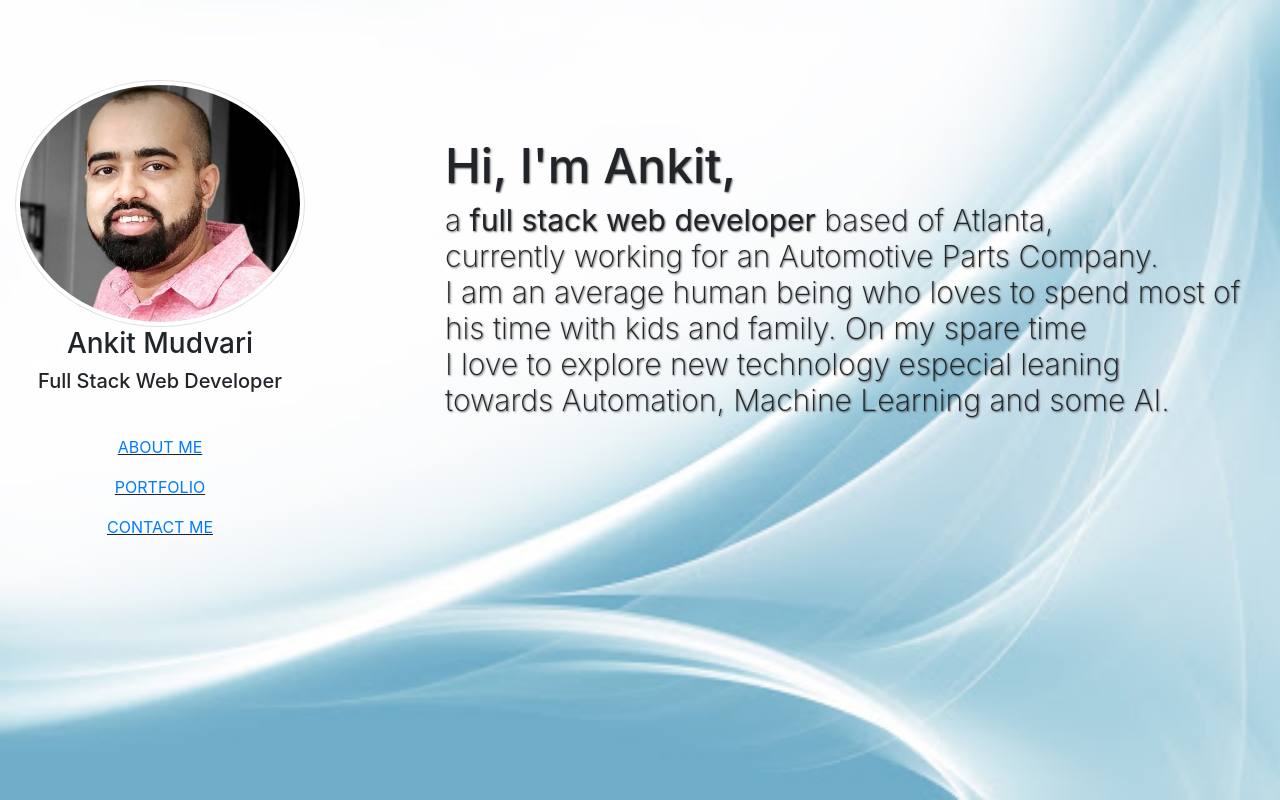
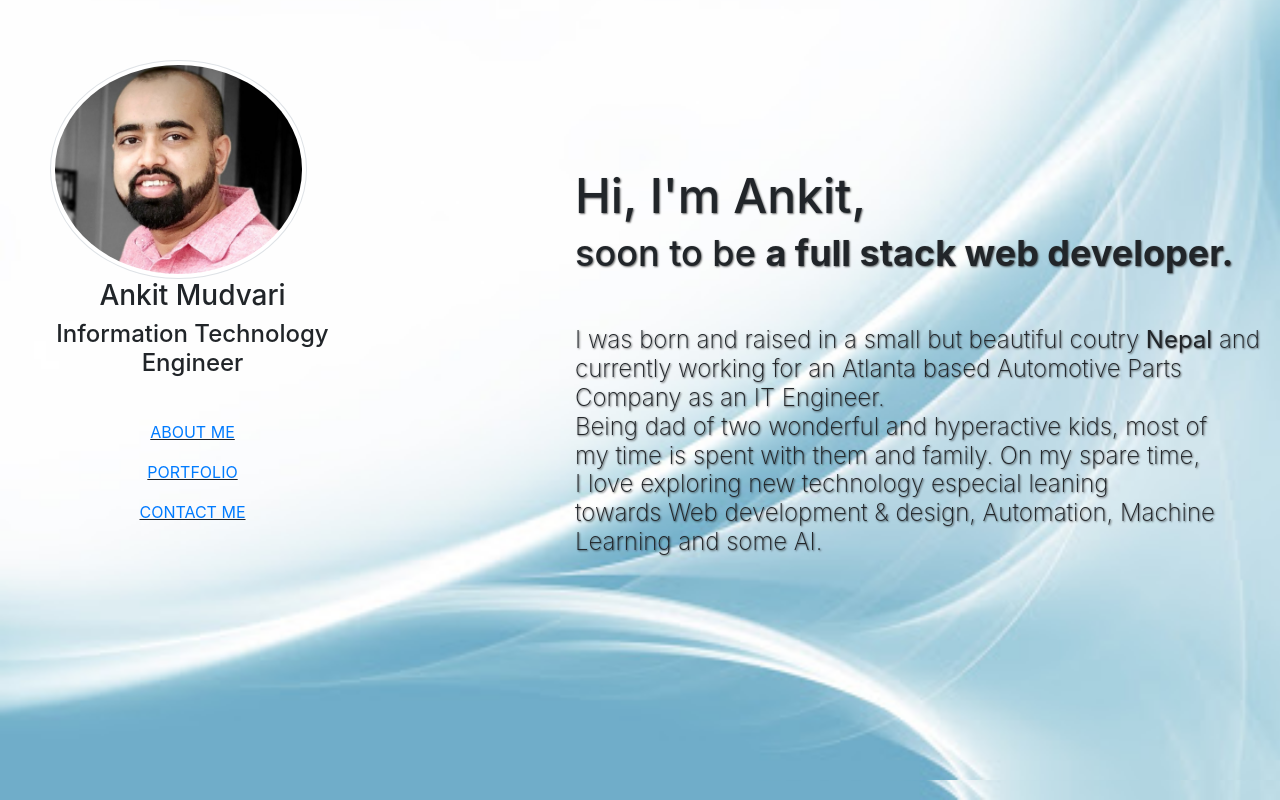
Before and after one commit to ankmud01/About_me, a plain HTML site: page index.html in a window 1280 px wide. Drawn offline with nearby package versions, Linux system fonts and the light colour scheme.

Commit message:
updated index html amd started working on portfolio page..

```diff
--- a/index.html
+++ b/index.html
@@ -13,9 +13,9 @@
 
 <body>
   <main>
-    <div class="container-fluid">
+    <div class="container-float">
       <div class="row">
-        <div class="col-sm-12 col-md-3 sidenav">
+        <div class="col-md-3 sidenav">
           <div class="descbox">
             <figure class="mypic" id="m-avatar">
               <img class="img-thumbnail description float-left margin-right=40px rounded-circle"
@@ -23,7 +23,7 @@
             </figure>
             <div class="namentitle">
               <h3 id="m-name">Ankit Mudvari</h3>
-              <h5 id="m-title">Full Stack Web Developer</h5>
+              <h4 id="m-title">Information Technology Engineer</h4>
             </div>
             <div class="m-links">
                 <a class="menuitem text-center text-uppercase nav-link active"
@@ -39,17 +39,18 @@
           <div class="home-section">
             <div class="home-section-inner">
               <div class="home-heading">
-                Hi, I'm Ankit,
+                Hi, I'm Ankit,<br>
               </div>
+              <h2 class="home-heading2">soon to be <strong>a full stack web developer.</strong><br><br></h2>
 
-              <h2 class="home-subheading">
-                a <strong>full stack web developer</strong> based of&nbsp;Atlanta,<br>
-                currently working for an Automotive Parts Company.<br>
-                I am an average human being who loves to spend most of<br>
-                    his time with kids and family. On my spare time<br>
-                I love to explore new technology especial leaning<br>
-                    towards Automation, Machine Learning and some AI.<br>
-              </h2>
+              <h4 class="home-subheading">
+                I was born and raised in a small but beautiful coutry <strong>Nepal</strong> and<br>
+                currently working for an Atlanta based Automotive Parts Company as an IT Engineer.<br>
+                Being dad of two wonderful and hyperactive kids, most of<br>
+                    my time is spent with them and family. On my spare time,<br>
+                I love exploring new technology especial leaning<br>
+                    towards Web development & design, Automation, Machine Learning and some AI.<br>
+              </h4>
             </div>
           </div>
         </div>
--- a/stylesheet.css
+++ b/stylesheet.css
@@ -1,3 +1,4 @@
+/* Body and Container CSS */
 body, html {
     height: 100%;
     background-image: url(./Assets/Images/abst_background.jpg);
@@ -5,15 +6,30 @@ body, html {
     background-repeat: no-repeat;
     background-size: cover;
   }
+.container-float{
+    display:table;
+    width: 100%;
+    margin-top: -20px;
+    padding-left: 50px; /*set left/right padding according to needs*/
+    box-sizing: border-box;
+}
+
+/* Picture, Name and Title CSS */
 #m-avatar{
     margin-top: 80px;
+}
+img{
+    height: 90%;
+    width: 90%;
 }
 #m-name, #m-title{
     text-align: center;
 }
+
+/* About Me body section CSS */
 .home-section {
-    padding-left: 110px;
-    padding-top: 130px;
+    padding-left: 210px;
+    padding-top: 180px;
     text-shadow: 1px 1px 2px rgba(0,0,0,.6);
     font-size: 12px;
 }
@@ -21,8 +37,12 @@ body, html {
     font-size: 4em;
     font-weight: 500;
 }
+.home-heading2 {
+    font-size: 3em;
+    font-weight: 500;
+}
 .home-section .home-subheading {
-    font-size: 2.5em;
+    font-size: 2.0em;
     font-weight: 200;
     text-transform: none;
 }
@@ -33,12 +53,13 @@ body, html {
     animation-name: fadein;
 
 }
-img{
-    height: auto;
-    width: auto;
-}
+
 /* Portfolio CSS */
-.portfolio-section{
+/* .portfolio-section{
     padding-left: 110px;
     padding-top: 100px;
+} */
+
+section{
+    display: block;
 }
```
Also changed, not shown: portfilio.html (+3 -67 lines), Assets/Images/01PasswordGenerator.png (added), Assets/Images/02WorkDayScheduler.png (added), Assets/Images/04WeatherForecast.png (added), Assets/Images/passwordGenerator.png (deleted), Assets/Images/weatherForecast.png (deleted), Assets/Images/workDayScheduler.png (deleted), 3 other files.
